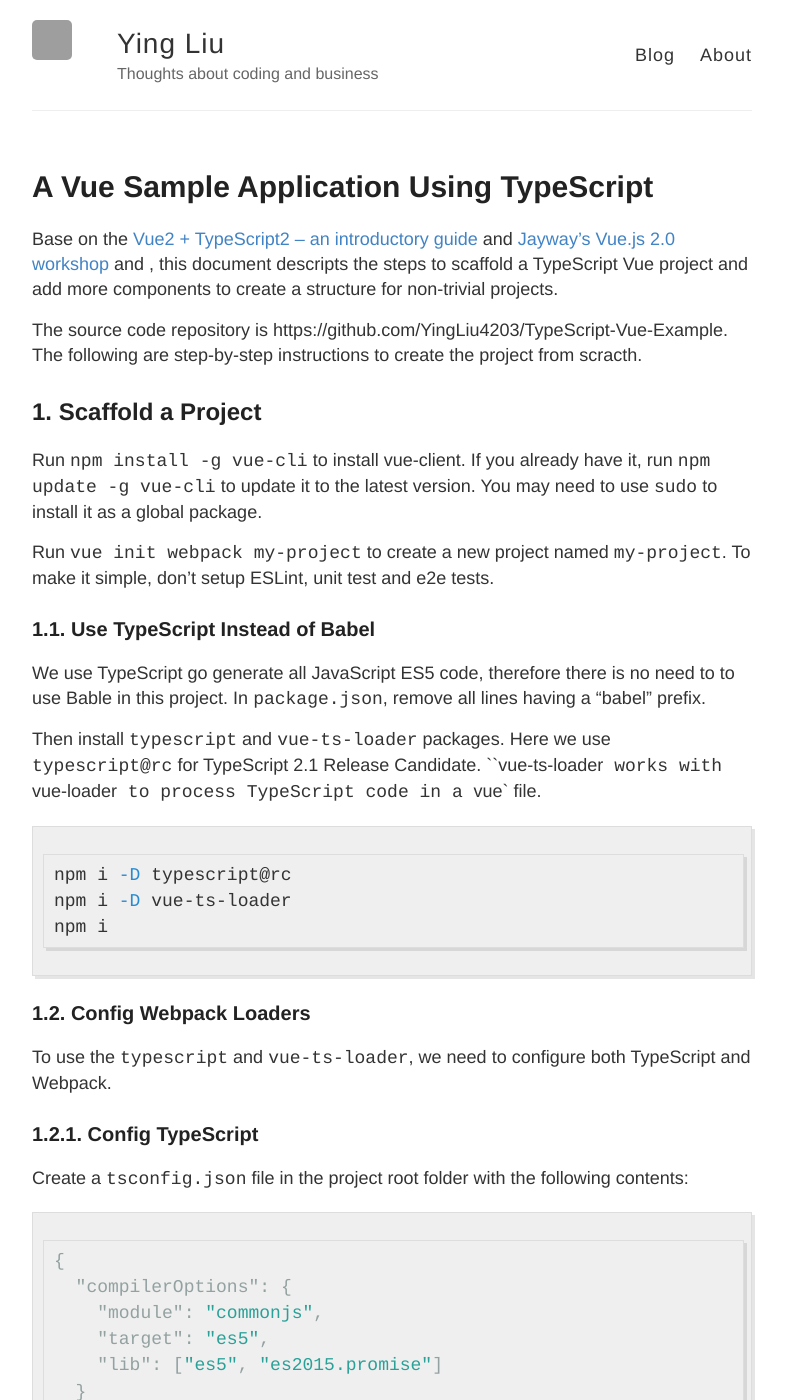
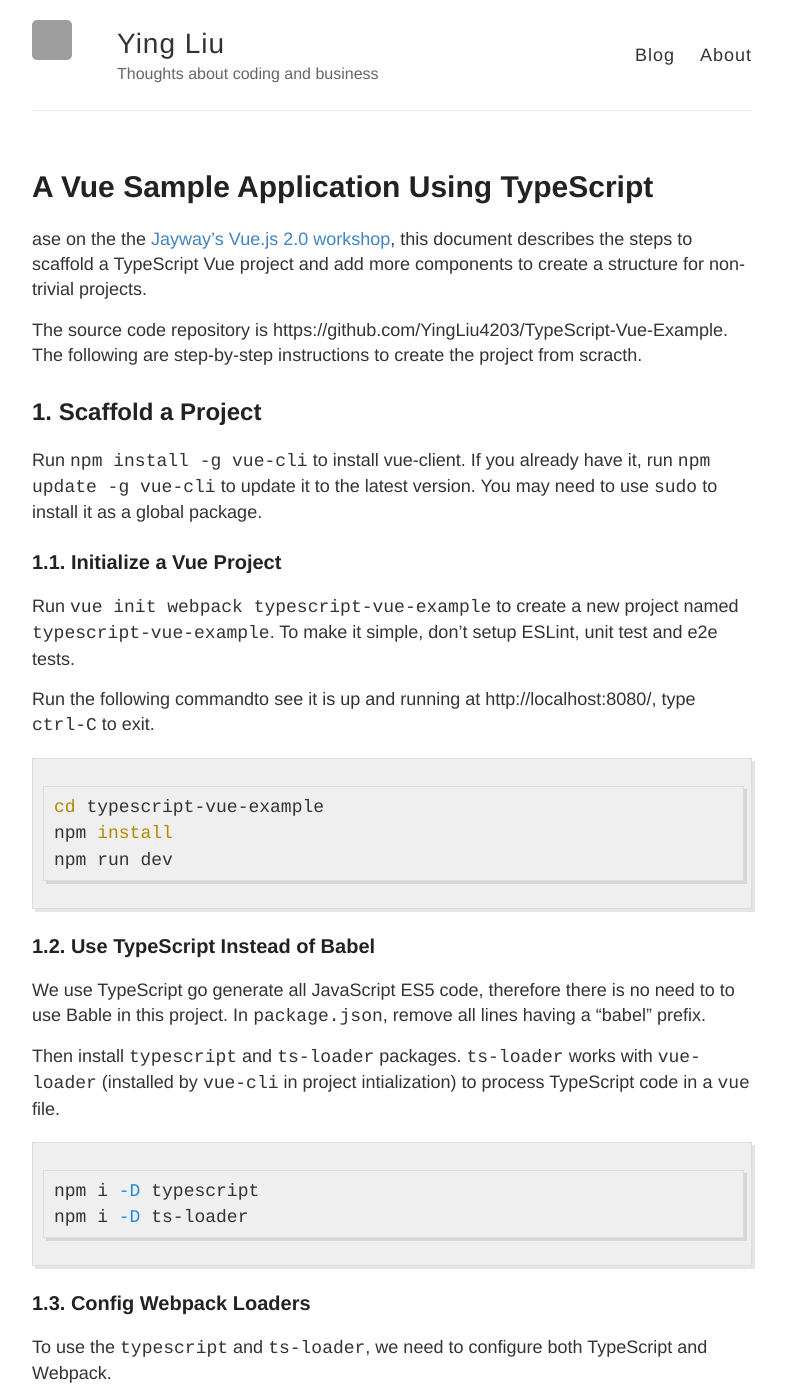
Before and after one commit to YingLiu4203/old-dev-blog, a Jekyll site: the page built from _posts/2016-12-04-Vue-Sample-in-Typescript.md, in a window 1280 px wide and 1400 px high. Shown: the whole window, without its empty margins (248-1034 px from the left). Built offline with Jekyll 4.4.1, drawn with Linux system fonts in a browser that asks for light colours; comment, search, counter and statistics services are not loaded; some of the changed text lies outside the part shown; grey boxes are pictures that could not be loaded.

Commit message:
update typescript example with TS 2.1

````diff
--- a/_posts/2016-12-04-Vue-Sample-in-Typescript.md
+++ b/_posts/2016-12-04-Vue-Sample-in-Typescript.md
@@ -7,109 +7,108 @@ tags:
 - TypeScript
 ---
 
-Base on the [Vue2 + TypeScript2 -- an introductory guide](https://herringtondarkholme.github.io/2016/10/03/vue2-ts2/) and [Jayway's Vue.js 2.0 workshop](https://jayway.github.io/vue-js-workshop/) and , this document descripts the steps to scaffold a TypeScript Vue project and add more components to create a structure for non-trivial projects.
+ase on the the [Jayway's Vue.js 2.0 workshop](https://jayway.github.io/vue-js-workshop/), this document describes the steps to scaffold a TypeScript Vue project and add more components to create a structure for non-trivial projects.
 
 The source code repository is https://github.com/YingLiu4203/TypeScript-Vue-Example. The following are step-by-step instructions to create the project from scracth.
 
 ## 1. Scaffold a Project
 Run `npm install -g vue-cli` to install vue-client. If you already have it, run `npm update -g vue-cli` to update it to the latest version. You may need to use `sudo` to install it as a global package.
 
-Run `vue init webpack my-project` to create a new project named `my-project`. To make it simple, don't setup ESLint, unit test and e2e tests.
+### 1.1. Initialize a Vue Project
 
-### 1.1. Use TypeScript Instead of Babel
+Run `vue init webpack typescript-vue-example` to create a new project named `typescript-vue-example`. To make it simple, don't setup ESLint, unit test and e2e tests.
+
+Run the following commandto see it is up and running at http://localhost:8080/, type `ctrl-C` to exit.
+
+```sh
+cd typescript-vue-example
+npm install
+npm run dev
+```
+
+### 1.2. Use TypeScript Instead of Babel
 We use TypeScript go generate all JavaScript ES5 code, therefore there is no need to to use Bable in this project. In `package.json`, remove all lines having a "babel" prefix.
 
-Then install `typescript` and `vue-ts-loader` packages. Here we use `typescript@rc` for TypeScript 2.1 Release Candidate.  ``vue-ts-loader` works with `vue-loader` to process TypeScript code in a `vue` file.
+Then install `typescript` and `ts-loader` packages. `ts-loader` works with `vue-loader` (installed by `vue-cli` in project intialization) to process TypeScript code in a `vue` file.
 
 ```sh
-npm i -D typescript@rc
-npm i -D vue-ts-loader
-npm i
+npm i -D typescript
+npm i -D ts-loader
 ```
 
-### 1.2. Config Webpack Loaders
-To use the `typescript` and `vue-ts-loader`, we need to configure both TypeScript and Webpack.
+### 1.3. Config Webpack Loaders
+To use the `typescript` and `ts-loader`, we need to configure both TypeScript and Webpack.
 
-### 1.2.1. Config TypeScript
+### 1.3.1. Config TypeScript
 Create a `tsconfig.json` file in the project root folder with the following contents:
 
 ```json
 {
   "compilerOptions": {
-    "module": "commonjs",
     "target": "es5",
-    "lib": ["es5", "es2015.promise"]
+    "lib": ["es5", "es2015.promise", "dom"]
   }
 }
 ```
 
 In the above file, we set the generate JavaScript code in `es5` syntax. We also need the `es5` and `es2015.promise` libs to compile TypeScript code.
 
-### 1.2.2. Config Webpack
+### 1.3.2. Config Webpack
 Edit `build/webpack.base.conf.js` to have the following changes:
 
 ```js
-// 1. adding this in the top because we use merge later
-var merge = require('webpack-merge')
-
-// 2. change the entry to a .ts file
+// 1. change the entry to a .ts file
 entry: {
   app: './src/main.ts'
 },
 
-// 3. add resolve extensions for '.ts'
+// 2. add resolve extensions for '.ts'
 resolve: {
     extensions: ['', '.js', '.vue', '.ts'],
     // ...
 }
 
-// 4. in "module: { loaders: []", change the js and bable loader to ts and vue-ts
+// 3. in "module: { loaders: []", replace the "bable loader for js test" to "ts-loader for ts test"
       {
         test: /\.ts$/,
-        loader: 'vue-ts',
+        loader: 'ts',
         include: projectRoot,
         exclude: /node_modules/
       },
 
-// 5. in "vue: {", add js loader and set esModule
-vue: {
-    loaders: merge(utils.cssLoaders({ sourceMap: useCssSourceMap }),
-      { js: 'vue-ts-loader' }),
-    // typescript use esModule
-    esModule: true,
+// 4. in "vue: {", set esModule to true,
+  vue: {
+      loaders: utils.cssLoaders({ sourceMap: useCssSourceMap }),
+      // typescript needs it
+      esModule: true,
+
       // ...
-}
+  },
+
+// 5. append a ".ts" file to all ".vue" file thus typescript can preprocess the file
+  ts: {
+    appendTsSuffixTo: [/\.vue$/]
+  }
 ```
 
 ## 2. Convert JavaScript Code to TypeScript
 The good news is that Vue npm package comes with type definitions and we can have type checking and editing help. However, the import syntax is different in TypeScript.
 
-### 2.1. Change Entry File
-Rename the file `src/main.js` as `src/main.ts` and edit it to have the following content:
+First, Change the `<script>` tag in `src/App.vue` and `src/components/Hello.vue` as `<script lang="ts">` for the `ts-loader` to work.
+
+Then rename the entry file `src/main.js` as `src/main.ts` and edit it to have the following content:
 
 ```ts
-declare let require: any
+import * as Vue from 'vue'
+import App from './App'
 
-import Vue = require('vue')
-let App = require('./App.vue').default
+/* eslint-disable no-new */
 new Vue({
   el: '#app',
   render: h => h(App)
 })
 ```
 
-### 2.2. Change the Root Component
-Edit the `./App.vue` to change its `import` statement as the following:
-
-```ts
-// replace import ProductList from './components/ProductList'
-// with the following statements
-declare let require: any
-
-let Hello = require('./components/Hello').default
-```
-
-### 2.3. Run the Project
 To verify the changes, run the project with command `npm run dev`. You should see a page served on `http://localhost:8080/` if we make the right changes.
 
 ## 3. Create a Product List Component
@@ -136,7 +135,13 @@ Delete the `src/components/Hello.vue` file and create a `src/components/ProductL
     </tbody>
   </table>
 </template>
+
+<script lang="ts">
+export default {}
+</script>
 ```
+
+In the above `ProductList.vue` file, though we don't have anything for for the `<script>` section, for TypeScript to work, we let it export an empty object.
 
 Then change the `App.vue` as the following to use the new product list component.
 
@@ -176,6 +179,7 @@ npm i -D sass-loader
 
 ### 4.3. Create a Style File with Standard Style
 create a `src/styles` folder and create a `style.scss` file with the following content:
+
 ```
 @import "../../node_modules/bootstrap/scss/bootstrap-flex.scss";
 ```
@@ -191,16 +195,21 @@ import './styles/style.scss'
 Run `npm run dev` to check that the site is up and running correctly.
 
 ## 5. Create a State Store
-Run `npm i -S vuex` to install the Vue state store plugin. To make the project scalable, We use modules to manage the store for different parts of an application. In the `src/store` folder, we define types for all store modules. Each module has a type file.
+To make the project scalable, We use modules to manage the store for different parts of an application. In the `src/store` folder, we define types for all store modules. Each module has a type file.
 
-## 5.1. Create Type Constants
+### 5.1. Install `vuex`
+Run `npm i -S vuex` to install the Vue state store plugin.
+
+### 5.3. Create Type Constants
 Create `src/store/products-types.ts` file as the following:
 
 ```js
 export const GET_PRODUCTS = 'products/GET_PRODUCTS'
 ```
 
-## 5.2. Create the `getProducts` Getter
+The reason that we create this file is that there will be a types file for each store module.
+
+## 5.3. Create the `getProducts` Getter
 Create `src/store/modules/products/getters.ts` as the following:
 
 ```ts
@@ -213,7 +222,9 @@ export const getters = {
 }
 ```
 
-## 5.3 Create the Products Store Module
+For a non-trivial project, there will be getters, mutations, and actions and each type will be in one or more file.
+
+### 5.4 Create the Products Store Module
 Create `src/store/modules/products/index.ts` with the following content:
 
 ```ts
@@ -244,21 +255,22 @@ const initialState = {
 
 export default {
   state: {
-    products: initialState.products
+    ...initialState
   },
   getters
 }
 ```
 
-### 5.4. Create the Store with the Products Store Module
-Create `src/store/index.ts` as following:
+This is the module-levle store file that exposes all module states and methods.
+
+### 5.5. Add the Store to the Root Instance
+In `src/main.ts`, import the newly created store and add it to the root instance option. After this, all child components can access the store.
 
 ```ts
-declare let require: any
 declare let process: any
 
-import Vue = require('vue')
-import Vuex = require('vuex')
+import * as Vue from 'vue'
+import * as Vuex from 'vuex'
 
 import products from './modules/products'
 
@@ -274,31 +286,14 @@ export default new Vuex.Store({
 })
 ```
 
-### 5.5. Add the Store to the Root Instance
-In `src/main.ts`, import the newly created store and add it to the root instance option. After this, all child components can access the store.
+This is the root-level store file that exposes all store modules.
+
+### 5.6. Use the Store in ProductList Component
+to get products data from the store using a computed property,  change the content of `<script lang="ts"> </script>` of the `src/components/ProductList.vue` fiel as  the following:
 
 ```ts
-declare let require: any
-
-import './styles/style.scss'
-
-import Vue = require('vue')
-let App = require('./App.vue').default
-import store from './store'
-
-new Vue({
-  el: '#app',
-  store,
-  render: h => h(App)
-})
-```
-
-### 5.6. Use the Store in ProductList Component
-Create a `<script> </script>` and add the following content `src/components/ProductList.vue` to get products data from the store using a computed property.
-
-```ts
-declare let require: any
-import Vuex = require('vuex')
+<script lang="ts">
+import * as Vuex from 'vuex'
 
 import * as types from '../store/products-types'
 
@@ -307,6 +302,7 @@ export default {
     products: types.GET_PRODUCTS
   })
 }
+</script>
 ```
 
 In the above code, we map the `types.GET_PRODUCTS` getter meethod to a local computed property with a name `products`.
````
Also changed, not shown: other parts of _posts/2016-12-04-Vue-Sample-in-Typescript.md (+2 -4 lines).
